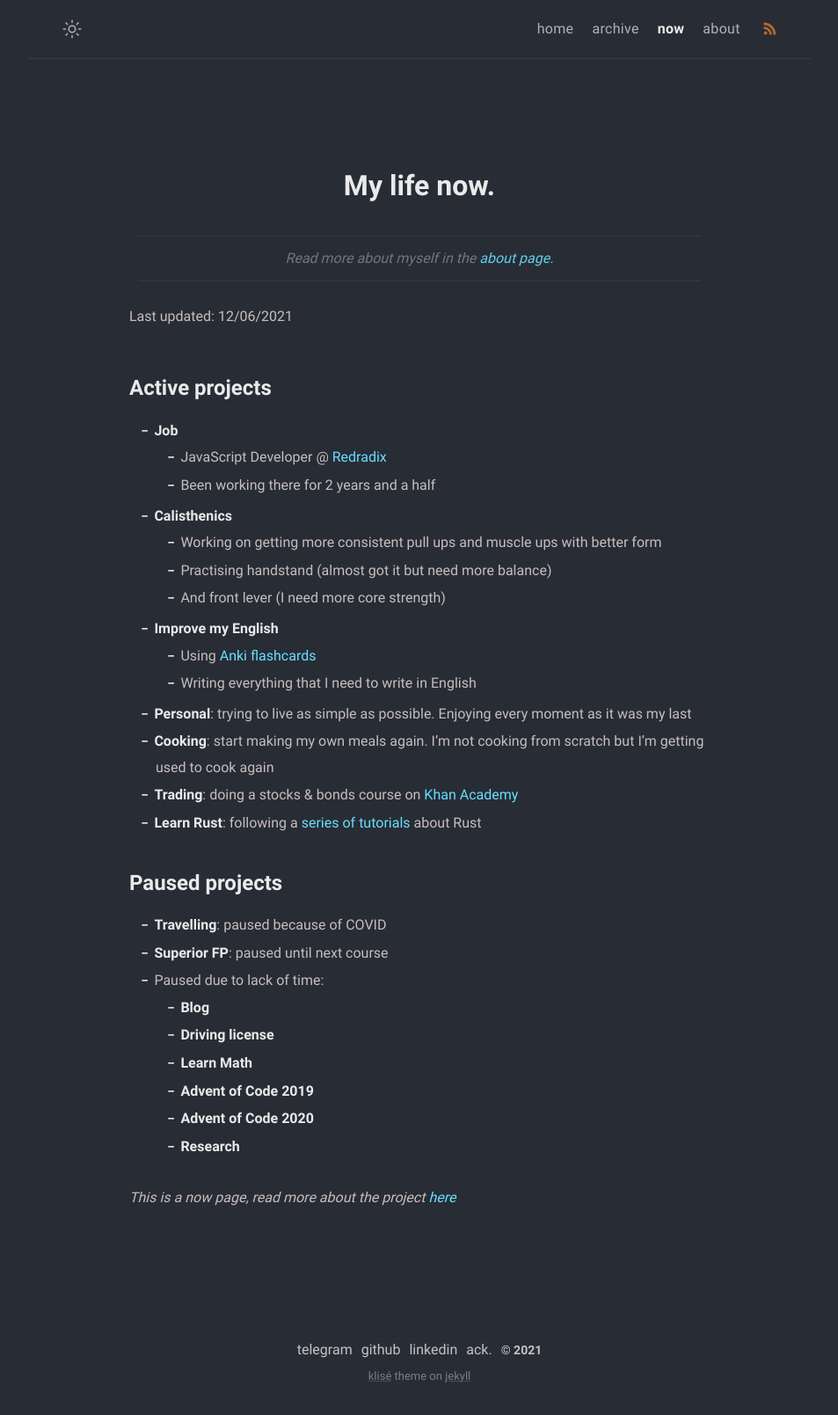
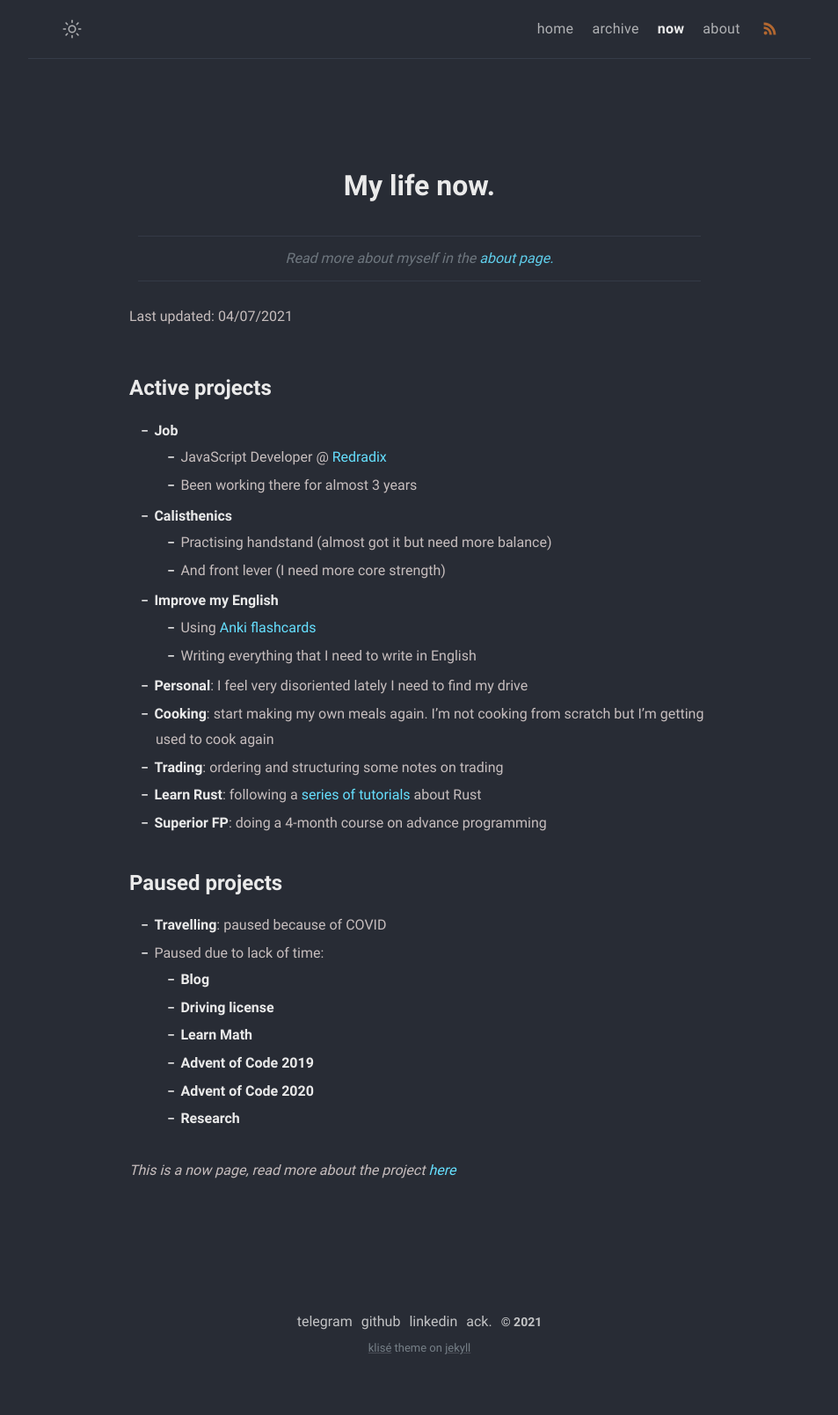
Before and after one commit to MonkeyAndres/MonkeyAndres.github.io, a Jekyll site: the page built from now.md, in a window 1280 px wide. Shown: the whole page at 88% size, without its empty margins (163-1116 px from the left). Built offline with Jekyll 4.4.1, drawn with Linux system fonts in a browser that asks for light colours; after the commit the page ends 1577 px from its top, so only the background shows below that.

Commit message:
📝 Update now page

```diff
--- a/now.md
+++ b/now.md
@@ -8,29 +8,28 @@ comments: false
 
 > Read more about myself in the [about page.](../about)
 
-Last updated: 12/06/2021
+Last updated: 04/07/2021
 
 # Active projects
 
 - **Job**
   - JavaScript Developer @ [Redradix](https://redradix.com/)
-  - Been working there for 2 years and a half
+  - Been working there for almost 3 years
 - **Calisthenics**
-  - Working on getting more consistent pull ups and muscle ups with better form
   - Practising handstand (almost got it but need more balance)
   - And front lever (I need more core strength)
 - **Improve my English**
   - Using [Anki flashcards](https://apps.ankiweb.net/)
   - Writing everything that I need to write in English
-- **Personal**: trying to live as simple as possible. Enjoying every moment as it was my last
+- **Personal**: I feel very disoriented lately I need to find my drive
 - **Cooking**: start making my own meals again. I'm not cooking from scratch but I'm getting used to cook again
-- **Trading**: doing a stocks & bonds course on [Khan Academy](https://www.khanacademy.org/economics-finance-domain/core-finance/stock-and-bonds)
+- **Trading**: ordering and structuring some notes on trading
 - **Learn Rust**: following a [series of tutorials](https://pwy.io/en/posts/learning-to-fly-pt1/) about Rust
+- **Superior FP**: doing a 4-month course on advance programming
 
 # Paused projects
 
 - **Travelling**: paused because of COVID
-- **Superior FP**: paused until next course
 - Paused due to lack of time:
   - **Blog**
   - **Driving license**
```
